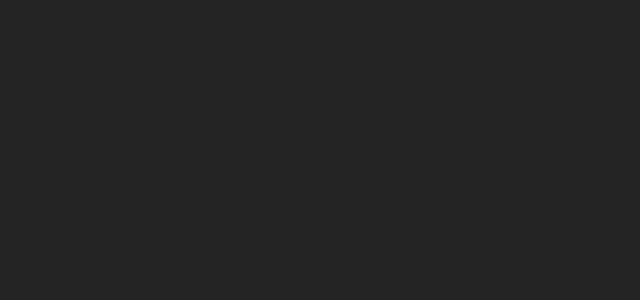
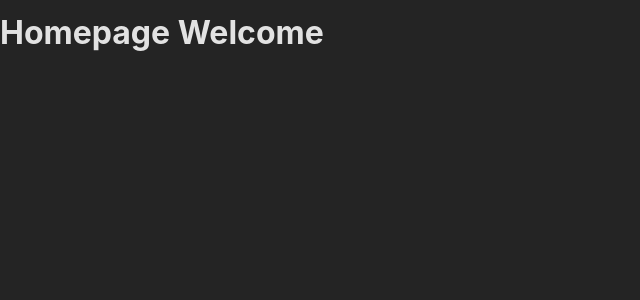
Before and after one commit to alperencngz/reactrouterbasics, a React (Create React App) app: page / in a window 1280 px wide. Shown: the top 300 px of the page, without its empty margins (0-640 px from the left). Built offline with nearby package versions, Linux system fonts and the light colour scheme.

Commit message:
Adding my first route
This is the basics of adding a route , now we will build up on these

```diff
--- a/package.json
+++ b/package.json
@@ -8,6 +8,7 @@
     "@testing-library/user-event": "^13.5.0",
     "react": "^18.2.0",
     "react-dom": "^18.2.0",
+    "react-router-dom": "^6.13.0",
     "react-scripts": "5.0.1",
     "web-vitals": "^2.1.4"
   },
--- a/src/App.js
+++ b/src/App.js
@@ -1,5 +1,13 @@
+import { createBrowserRouter, RouterProvider } from "react-router-dom";
+import HomePage from "./pages/Home";
+
+const router = createBrowserRouter([
+  { path: "/", element: <HomePage/> },
+  {},
+])
+
 function App() {
-  return <div></div>;
+  return <RouterProvider router={router}/>;
 }
 
 export default App;
--- /dev/null
+++ b/src/pages/Home.js
@@ -0,0 +1,5 @@
+function HomePage () {
+    return <h1>Homepage Welcome</h1>
+}
+
+export default HomePage;
```
Also changed, not shown: 1 other file (tests, documents, lock files or other folders).
